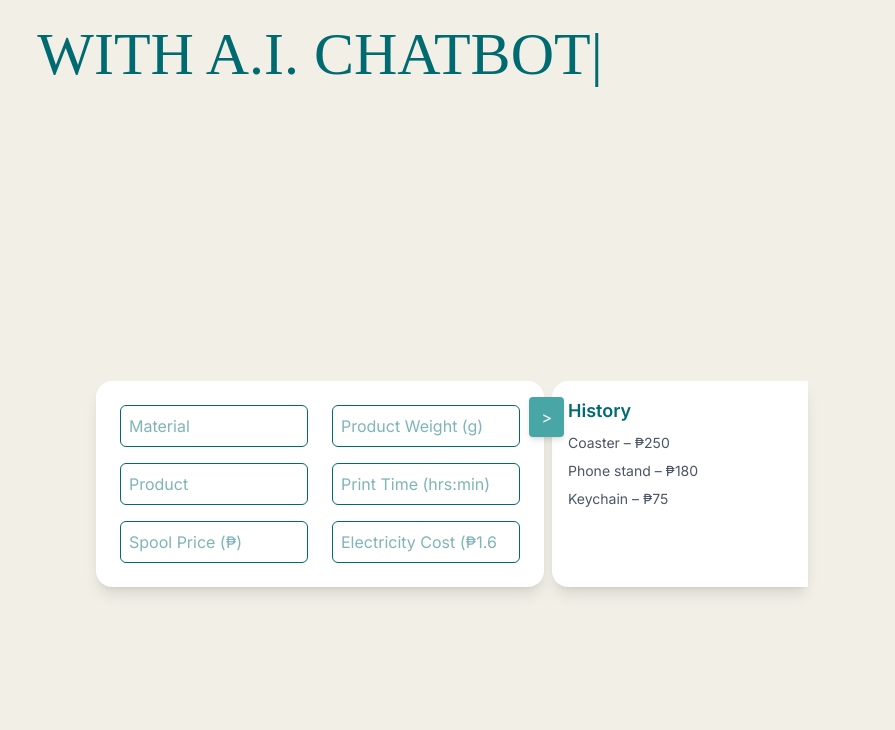
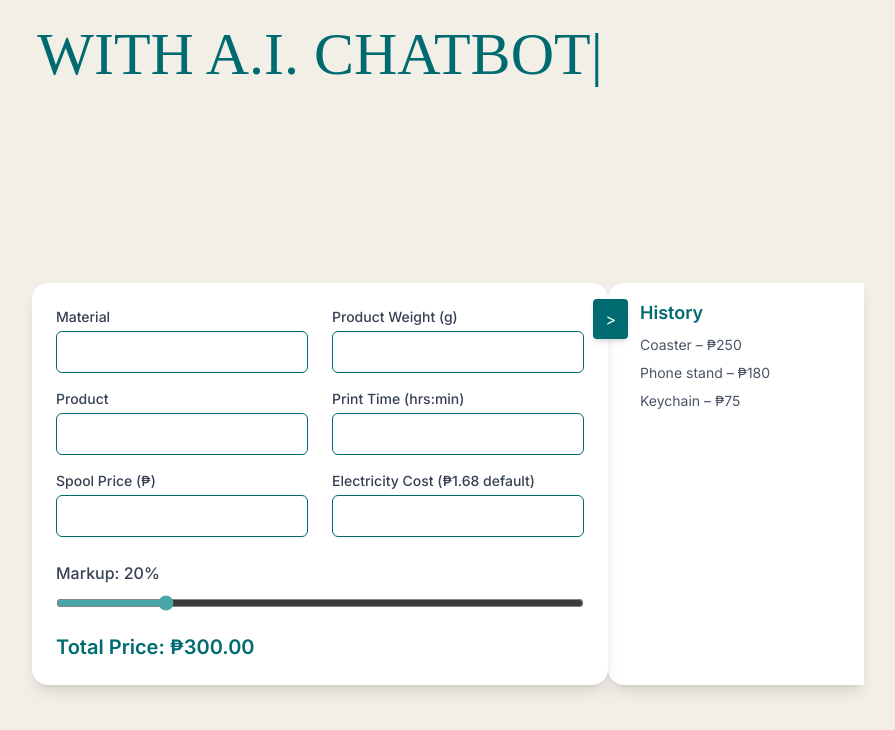
Before and after one commit to JermainePasion/3dPrintPriceCalculator, a React (Vite) app in the folder frontend/: page / in a window 1280 px wide. Shown: the top 730 px of the page, without its empty margins (320-1215 px from the left). Built offline with nearby package versions, Linux system fonts and the light colour scheme; a web font is replaced by a local one.

Commit message:
card input fix

```diff
--- a/frontend/src/components/Form.jsx
+++ b/frontend/src/components/Form.jsx
@@ -2,32 +2,110 @@ import React, { useState } from "react";
 
 function Form() {
   const [showHistory, setShowHistory] = useState(false);
+  const [markup, setMarkup] = useState(20); // default 20%
+  const [baseCost, setBaseCost] = useState(250);
+
+  const total = (baseCost * (1 + markup / 100)).toFixed(2);
 
   return (
     <div className="flex justify-center items-center min-h-screen bg-[#F2EFE7] p-4">
       {/* Wrapper for both cards */}
       <div className="relative flex">
         {/* Main card */}
-    <div className="relative bg-white shadow-lg rounded-2xl p-6 w-full max-w-md z-10">
+        <div
+          className={`relative bg-white shadow-lg rounded-2xl p-6 w-full max-w-xl z-10 transform transition-transform duration-300 ${
+            showHistory ? "scale-105" : "scale-100"
+          }`}
+        >
           {/* Main form */}
           <div className="grid grid-cols-1 md:grid-cols-2 gap-6">
             <div className="space-y-4">
-          <input type="text" placeholder="Material" className="w-full p-2 border rounded-md" />
-          <input type="text" placeholder="Product" className="w-full p-2 border rounded-md" />
-          <input type="number" placeholder="Spool Price (₱)" className="w-full p-2 border rounded-md" />
+              <div>
+                <label className="block text-sm font-medium text-gray-700 mb-1">
+                  Material
+                </label>
+                <input
+                  type="text"
+                  className="w-full p-2 border rounded-md"
+                />
+              </div>
+              <div>
+                <label className="block text-sm font-medium text-gray-700 mb-1">
+                  Product
+                </label>
+                <input
+                  type="text"
+                  className="w-full p-2 border rounded-md"
+                />
+              </div>
+              <div>
+                <label className="block text-sm font-medium text-gray-700 mb-1">
+                  Spool Price (₱)
+                </label>
+                <input
+                  type="number"
+                  className="w-full p-2 border rounded-md"
+                />
+              </div>
             </div>
 
             <div className="space-y-4">
-          <input type="number" placeholder="Product Weight (g)" className="w-full p-2 border rounded-md" />
-          <input type="text" placeholder="Print Time (hrs:min)" className="w-full p-2 border rounded-md" />
-          <input type="number" placeholder="Electricity Cost (₱1.68 default)" className="w-full p-2 border rounded-md" />
+              <div>
+                <label className="block text-sm font-medium text-gray-700 mb-1">
+                  Product Weight (g)
+                </label>
+                <input
+                  type="number"
+                  className="w-full p-2 border rounded-md"
+                />
               </div>
+              <div>
+                <label className="block text-sm font-medium text-gray-700 mb-1">
+                  Print Time (hrs:min)
+                </label>
+                <input
+                  type="text"
+                  className="w-full p-2 border rounded-md"
+                />
+              </div>
+              <div>
+                <label className="block text-sm font-medium text-gray-700 mb-1">
+                  Electricity Cost (₱1.68 default)
+                </label>
+                <input
+                  type="number"
+                  className="w-full p-2 border rounded-md"
+                />
+              </div>
+            </div>
+          </div>
+           <div className="mt-6">
+          <label className="block text-gray-700 font-medium mb-2">
+            Markup: {markup}%
+          </label>
+          <input
+            type="range"
+            min="0"
+            max="100"
+            value={markup}
+            onChange={(e) => setMarkup(e.target.value)}
+            className="w-full accent-[#48A6A7]"
+          />
+        </div>
+
+        {/* Total price */}
+        <div className="mt-4 text-xl font-semibold text-[#006A71]">
+          Total Price: ₱{total}
         </div>
 
           {/* Toggle button */}
           <button
             onClick={() => setShowHistory(!showHistory)}
-        className="absolute top-4 -right-5 bg-[#48A6A7] text-white px-3 py-2 rounded shadow-md hover:bg-[#006A71] transition"
+            className={`absolute top-4 -right-5 px-3 py-2 rounded shadow-md transition transform
+              ${showHistory
+                ? "bg-[#48A6A7] hover:bg-[#006A71] scale-110 text-white"   // enlarged + dark
+                : "bg-[#006A71] hover:bg-[#48A6A7] text-white" // default + hoverbg-[#006A71] scale-110 text-white
+              }`}
           >
             {showHistory ? "<" : ">"}
           </button>
@@ -35,7 +113,7 @@ function Form() {
 
         {/* History card (behind) */}
         <div
-      className={`absolute top-0 left-50 h-full w-64 bg-white shadow-lg rounded-l-2xl p-4 transform transition-transform duration-300 ease-in-out z-0 ${
+          className={`absolute top-0 right-0 h-full w-64 bg-white shadow-lg rounded-l-2xl p-4 pl-8 transform transition-transform duration-300 ease-in-out z-0 ${
             showHistory ? "translate-x-0" : "translate-x-full"
           }`}
         >
@@ -46,9 +124,11 @@ function Form() {
             <li>Keychain – ₱75</li>
           </ul>
         </div>
-  </div>
+
       </div>
 
+
+    </div>
   );
 }
 
```
Lines whose indentation alone changed are shown as unchanged.
